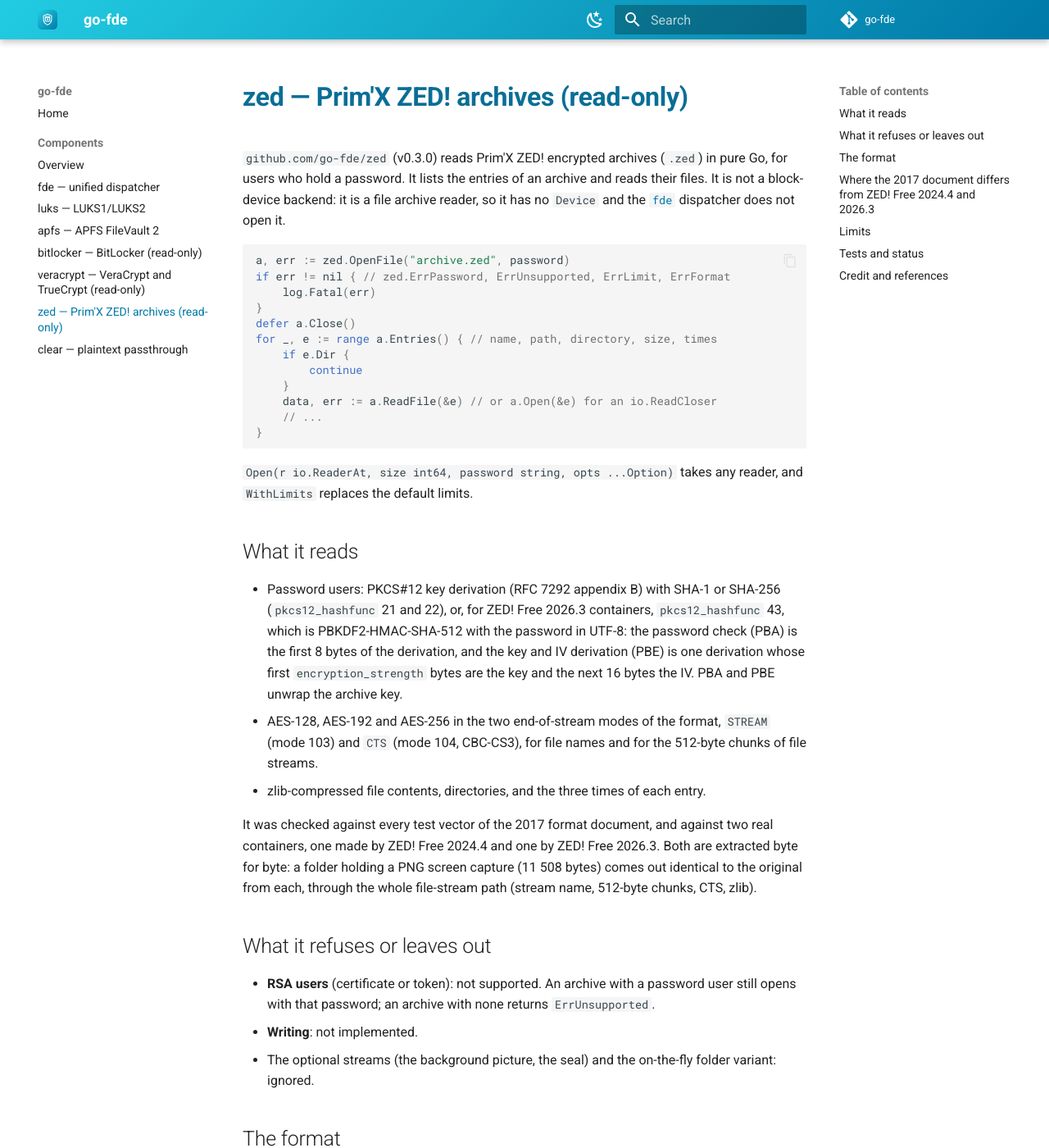
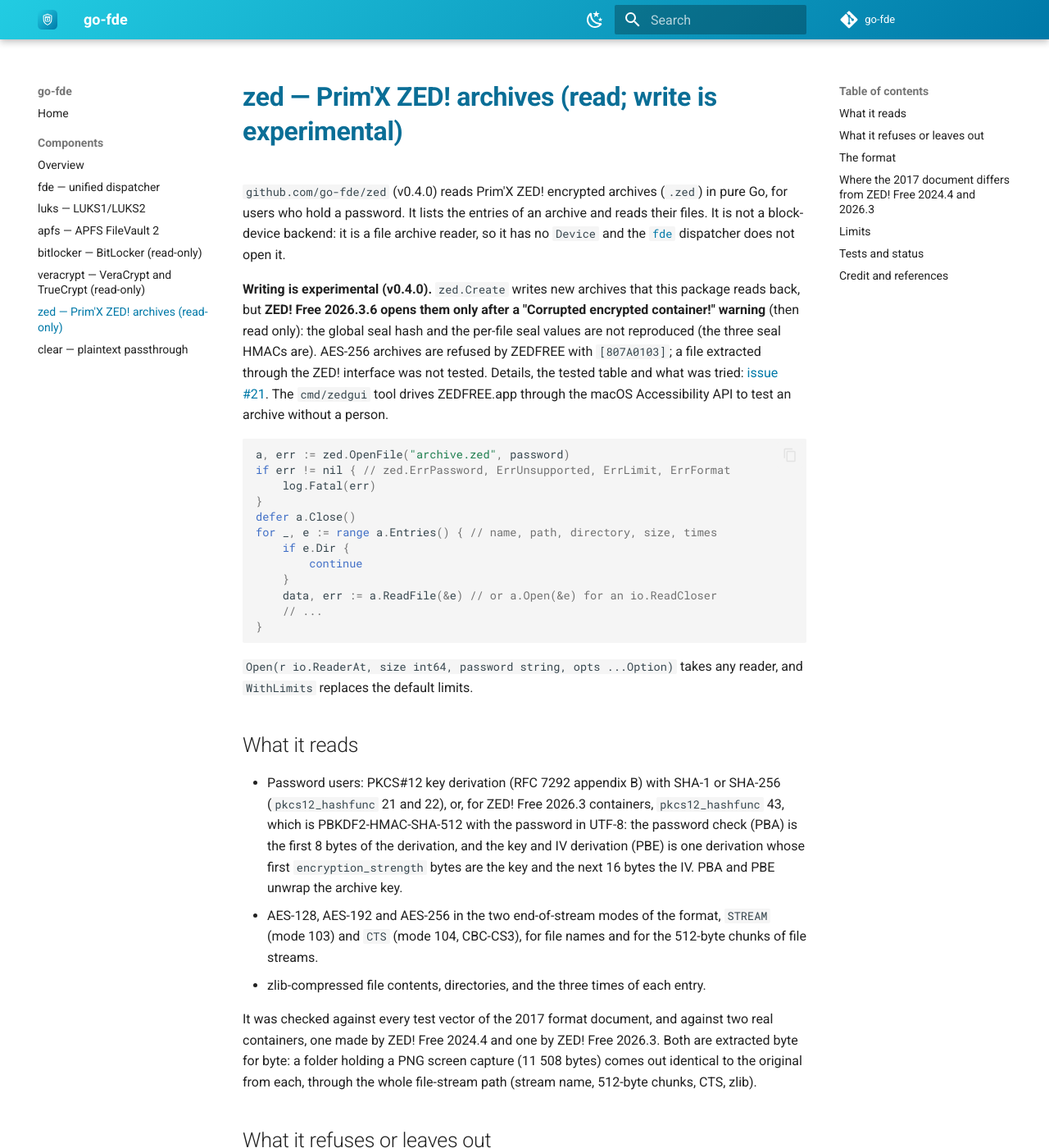
Before and after one commit to go-fde/docs, an MkDocs documentation site: the page built from docs/components/zed.md, in a window 1280 px wide and 1400 px high. Shown: the whole window at 82% size. Built offline with MkDocs 1.6.1 and Material for MkDocs 9.7.7, drawn with Linux system fonts in a browser that asks for light colours; the version menu is left out; some of the changed text lies outside the part shown.

Commit message:
zed page for v0.4.0: experimental writing, the ZEDFREE result, issue #21 (#22)
Co-authored-by: Claude Sonnet 5.5 <noreply@anthropic.com>

````diff
--- a/docs/components/zed.md
+++ b/docs/components/zed.md
@@ -1,10 +1,20 @@
-# zed — Prim'X ZED! archives (read-only)
+# zed — Prim'X ZED! archives (read; write is experimental)
 
-`github.com/go-fde/zed` (v0.3.0) reads Prim'X ZED! encrypted archives
+`github.com/go-fde/zed` (v0.4.0) reads Prim'X ZED! encrypted archives
 (`.zed`) in pure Go, for users who hold a password. It lists the entries of an
 archive and reads their files. It is not a block-device backend: it is a file
 archive reader, so it has no `Device` and the [`fde`](fde.md) dispatcher does
 not open it.
+
+**Writing is experimental (v0.4.0).** `zed.Create` writes new archives that
+this package reads back, but **ZED! Free 2026.3.6 opens them only after a
+"Corrupted encrypted container!" warning** (then read only): the global seal
+hash and the per-file seal values are not reproduced (the three seal HMACs
+are). AES-256 archives are refused by ZEDFREE with `[807A0103]`; a file
+extracted through the ZED! interface was not tested. Details, the tested
+table and what was tried: [issue #21](https://github.com/go-fde/zed/issues/21).
+The `cmd/zedgui` tool drives ZEDFREE.app through the macOS Accessibility API to
+test an archive without a person.
 
 ```go
 a, err := zed.OpenFile("archive.zed", password)
@@ -50,9 +60,9 @@ through the whole file-stream path (stream name, 512-byte chunks, CTS, zlib).
 - **RSA users** (certificate or token): not supported. An archive with a
   password user still opens with that password; an archive with none returns
   `ErrUnsupported`.
-- **Writing**: not implemented.
+- **Writing**: experimental (see above); no existing archive is modified.
 - The optional streams (the background picture, the seal) and the on-the-fly
-  folder variant: ignored.
+  folder variant: ignored when reading.
 
 ## The format
 
````
Also changed, not shown: docs/components/index.md (+1 -1 lines), docs/index.md (+1 -1 lines).
